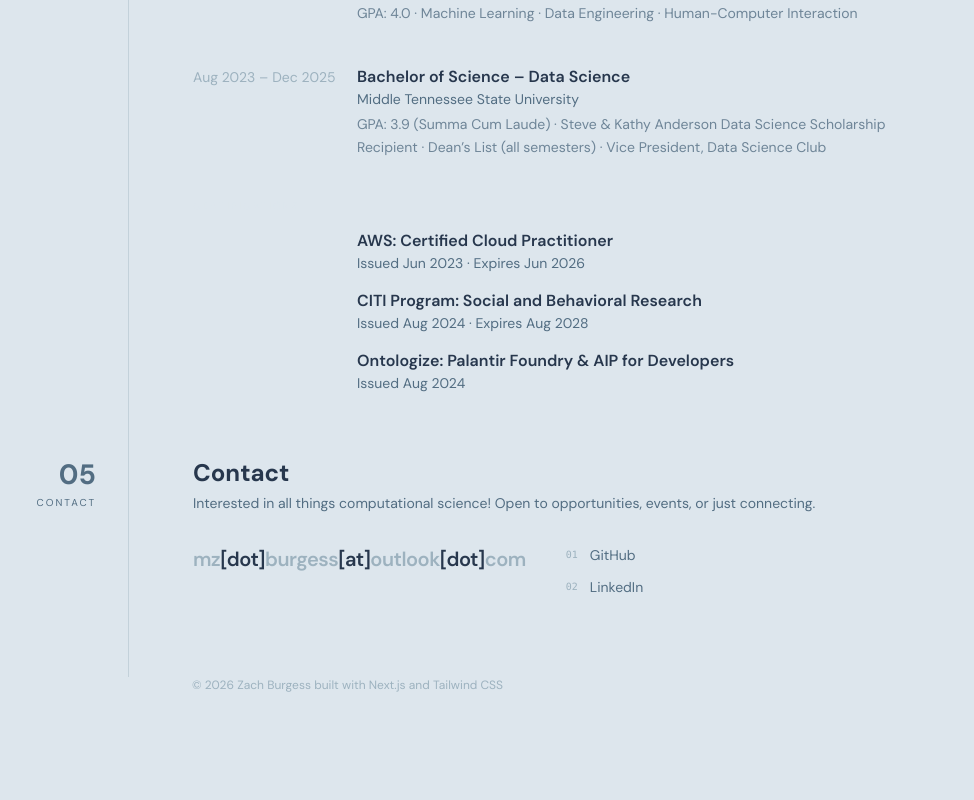
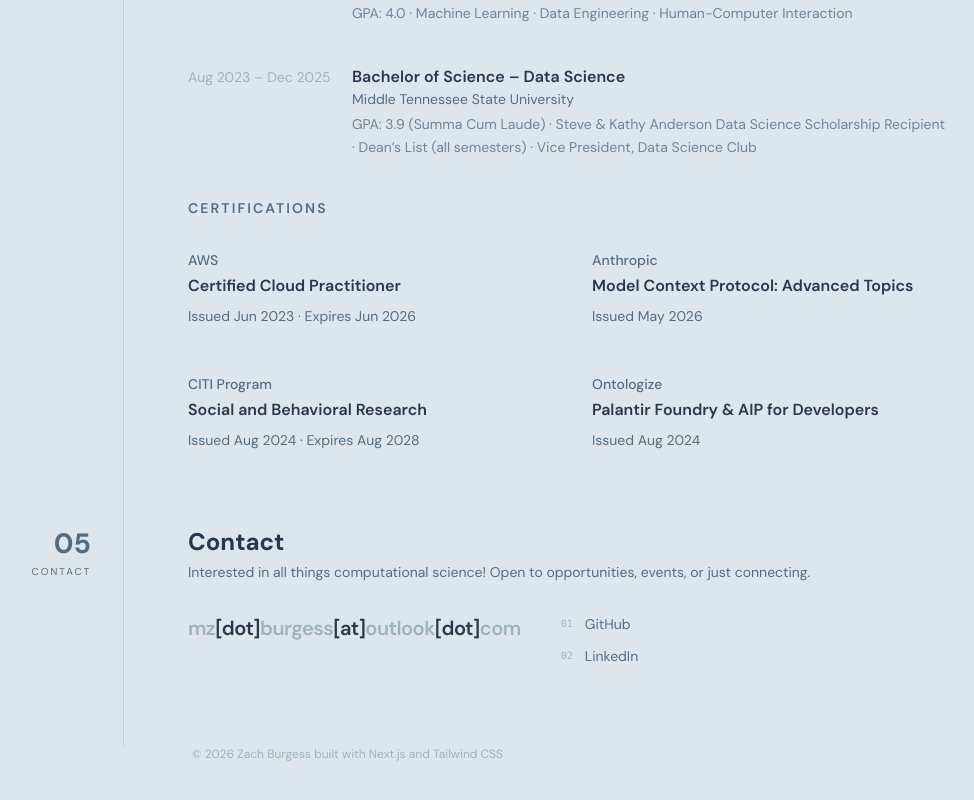
Before and after one commit to ctrlaltzach/personal-portfolio, a Next.js app: page / in a window 1280 px wide. Shown: the part 1772-2572 px from the top of the page, without its empty margins (172-1146 px from the left). Before the commit the page ends 2505 px from the top, so only its background shows below. Built offline with nearby package versions, Linux system fonts and the light colour scheme.

Commit message:
add cert, fix line adjustment

```diff
--- a/app/page.tsx
+++ b/app/page.tsx
@@ -90,16 +90,17 @@
 ];
 
 const certifications = [
-  { name: "AWS: Certified Cloud Practitioner", detail: "Issued Jun 2023  ·  Expires Jun 2026" },
-  { name: "CITI Program: Social and Behavioral Research", detail: "Issued Aug 2024  ·  Expires Aug 2028" },
-  { name: "Ontologize: Palantir Foundry & AIP for Developers", detail: "Issued Aug 2024" },
+  { issuer: "AWS", name: "Certified Cloud Practitioner", date: "Issued Jun 2023  ·  Expires Jun 2026" },
+  { issuer: "Anthropic", name: "Model Context Protocol: Advanced Topics", date: "Issued May 2026" },
+  { issuer: "CITI Program", name: "Social and Behavioral Research", date: "Issued Aug 2024  ·  Expires Aug 2028" },
+  { issuer: "Ontologize", name: "Palantir Foundry & AIP for Developers", date: "Issued Aug 2024" },
 ];
 
 const LINE = "border-l border-[#9db2bf]/40 dark:border-[#526d82]/50";
 
 function SectionLabel({ num, name }: { num: string; name: string }) {
   return (
-    <div className="hidden md:flex flex-col items-end justify-start pr-8 pt-1 shrink-0 w-[140px]">
+    <div className="hidden md:flex flex-col items-end justify-start pr-8 pt-1 shrink-0 w-[135px]">
       <span className="text-[28px] font-bold leading-none text-[#526d82] dark:text-[#dde6ed]">
         {num}
       </span>
@@ -389,19 +390,19 @@
                   </div>
                 ))}
               </div>
-              <div className="mt-10 space-y-4">
-                <p className="text-[10px] tracking-[0.2em] uppercase font-semibold text-[#dde6ed]">
+              <div className="mt-10 pb-3">
+                <p className="text-sm tracking-[0.15em] uppercase font-semibold text-[#526d82] dark:text-[#dde6ed] mb-8">
                   Certifications
                 </p>
-                {certifications.map(({ name, detail }) => (
-                  <div key={name} className="md:grid md:grid-cols-[140px_1fr] md:gap-6">
-                    <div className="hidden md:block" />
-                    <div>
-                      <h3 className="text-base font-semibold text-[#27374d] dark:text-[#dde6ed]">{name}</h3>
-                      <p className="text-sm text-[#526d82] dark:text-[#9db2bf]">{detail}</p>
+                <div className="grid grid-cols-1 md:grid-cols-2 gap-8 md:gap-12">
+                  {certifications.map(({ issuer, name, date }) => (
+                    <div key={name}>
+                      <p className="text-sm font-medium text-[#526d82] dark:text-[#9db2bf] mb-1">{issuer}</p>
+                      <h3 className="text-base font-semibold text-[#27374d] dark:text-[#dde6ed] mb-2">{name}</h3>
+                      <p className="text-sm text-[#526d82] dark:text-[#9db2bf]">{date}</p>
                     </div>
-                  </div>
-                ))}
+                  ))}
+                </div>
               </div>
             </div>
           </div>
```
